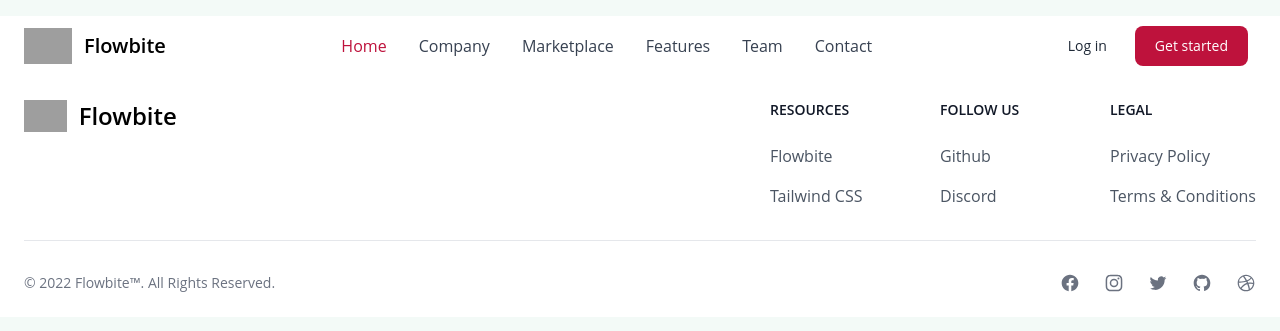
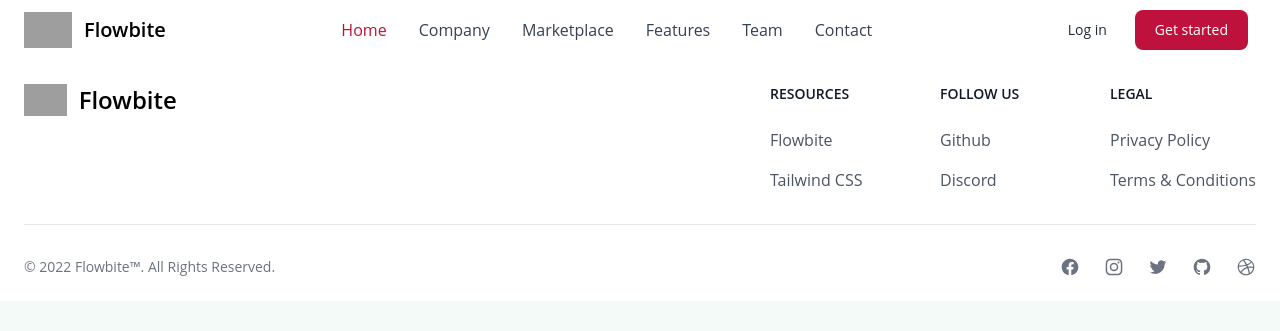
Before and after one commit to torstenkn/EduBooker, a Django app: template templates/_base.html in a window 1280 px wide. Shown: the top 331 px of the page. Run offline with Django 5.2, Linux system fonts and the light colour scheme; the template is opened without the code that fills it, so the values that code supplies are empty; some libraries are stand-ins or nearby versions; grey boxes are pictures that could not be loaded.

Commit message:
Update _base.html

```diff
--- a/templates/_base.html
+++ b/templates/_base.html
@@ -17,14 +17,12 @@
 </head>
 
 <body class="bg-green-50">
-    <div class="container mx-auto mt-4">
         {% include "_navigation.html" %}
 
         {% block content %}
         {% endblock content %}
 
         {% include "_footer.html" %}
-    </div>
 
     <script src="https://cdn.jsdelivr.net/npm/flowbite@2.5.2/dist/flowbite.min.js"></script>
     {% block scripts %} {% endblock %}
```
